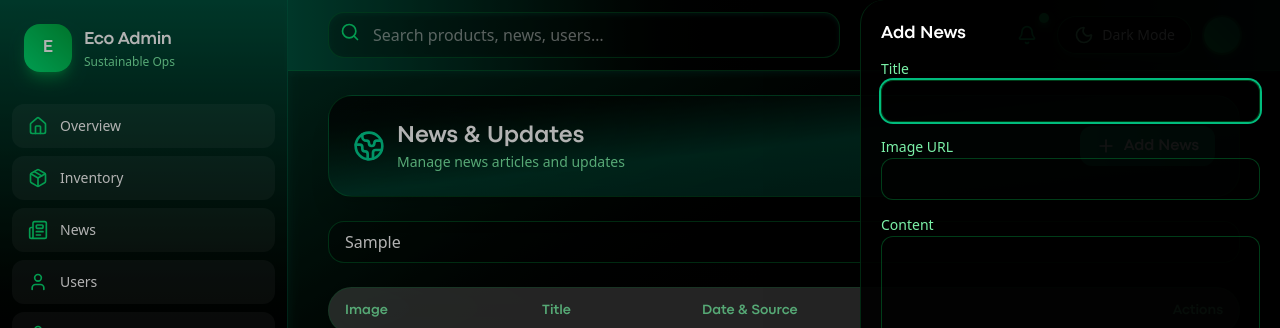
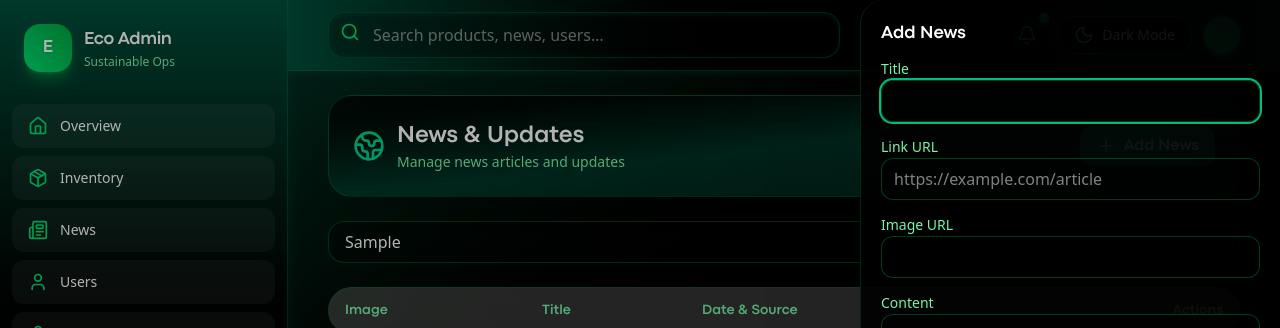
Before and after one commit to IT23827226YasanLakmal/packlightly, a Next.js app: page /admin/news in a window 1280 px wide. Both pictures are taken after typing "Sample" into the empty fields and a click on the button "Add News". Shown: the top 328 px of the page. Built offline with nearby package versions, Linux system fonts and the light colour scheme; no server answers; a web font is replaced by a local one.

Commit message:
feat: add link URL input to news article editing and normalize news articles in store

```diff
--- a/app/(page)/admin/news/page.tsx
+++ b/app/(page)/admin/news/page.tsx
@@ -205,6 +205,18 @@ export default function NewsPage() {
                 </div>
 
                 <div>
+                  <label className="text-sm text-green-300">Link URL</label>
+                  <input
+                    type="url"
+                    value={editing.link}
+                    onChange={(e) => updateEditing({ link: e.target.value })}
+                    className="w-full rounded-xl border border-green-500/30 bg-black/30 text-white py-2 px-3 outline-none focus:ring-2 focus:ring-emerald-500"
+                    required
+                    placeholder="https://example.com/article"
+                  />
+                </div>
+
+                <div>
                   <label className="text-sm text-green-300">Image URL</label>
                   <input
                     type="text"
--- a/store/newsStore.ts
+++ b/store/newsStore.ts
@@ -41,8 +41,15 @@ fetchNews: async () => {
         method: "POST",
         body: JSON.stringify(article),
       });
-      const data = await fetcherWithToken(`${process.env.NEXT_PUBLIC_API_URL}/news`);
-      set({ news: data, loading: false });
+      const response = await fetcherWithToken(`${process.env.NEXT_PUBLIC_API_URL}/news`);
+
+      // response has { success, news }
+      const articles = Array.isArray(response.news) ? response.news : [];
+
+      // Convert _id to string for React
+      const normalized = articles.map((n: NewsArticle) => ({ ...n, _id: n._id?.toString() }));
+
+      set({ news: normalized, loading: false });
     } catch {
       set({ error: "Failed to create news", loading: false });
     }
@@ -55,8 +62,15 @@ fetchNews: async () => {
         method: "PUT",
         body: JSON.stringify(article),
       });
-      const data = await fetcherWithToken(`${process.env.NEXT_PUBLIC_API_URL}/news`);
-      set({ news: data, loading: false });
+      const response = await fetcherWithToken(`${process.env.NEXT_PUBLIC_API_URL}/news`);
+
+      // response has { success, news }
+      const articles = Array.isArray(response.news) ? response.news : [];
+
+      // Convert _id to string for React
+      const normalized = articles.map((n: NewsArticle) => ({ ...n, _id: n._id?.toString() }));
+
+      set({ news: normalized, loading: false });
     } catch {
       set({ error: "Failed to update news", loading: false });
     }
```
